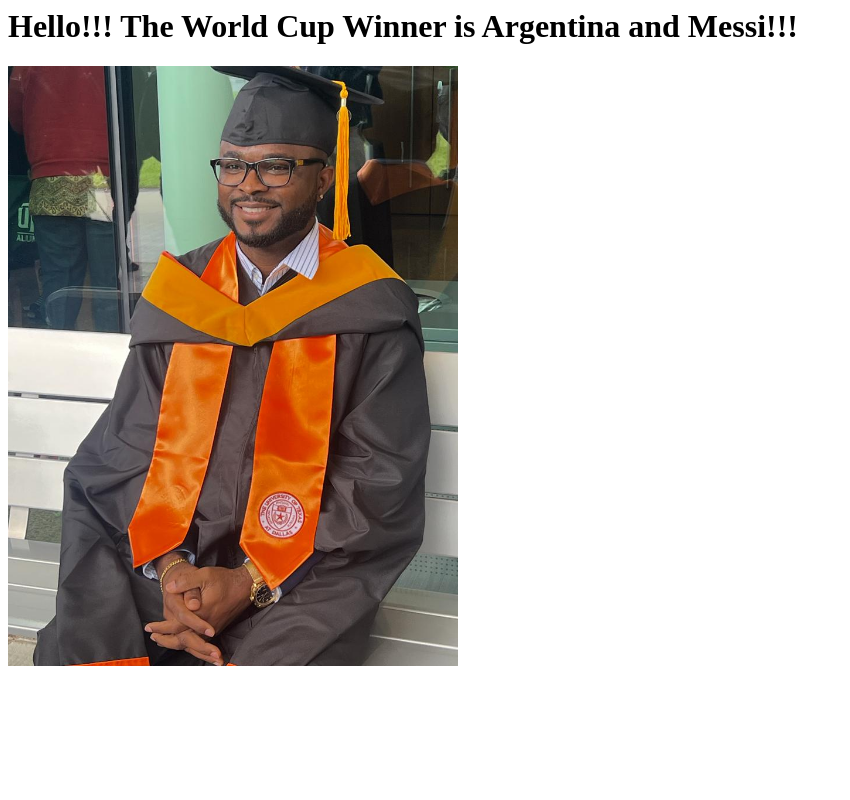
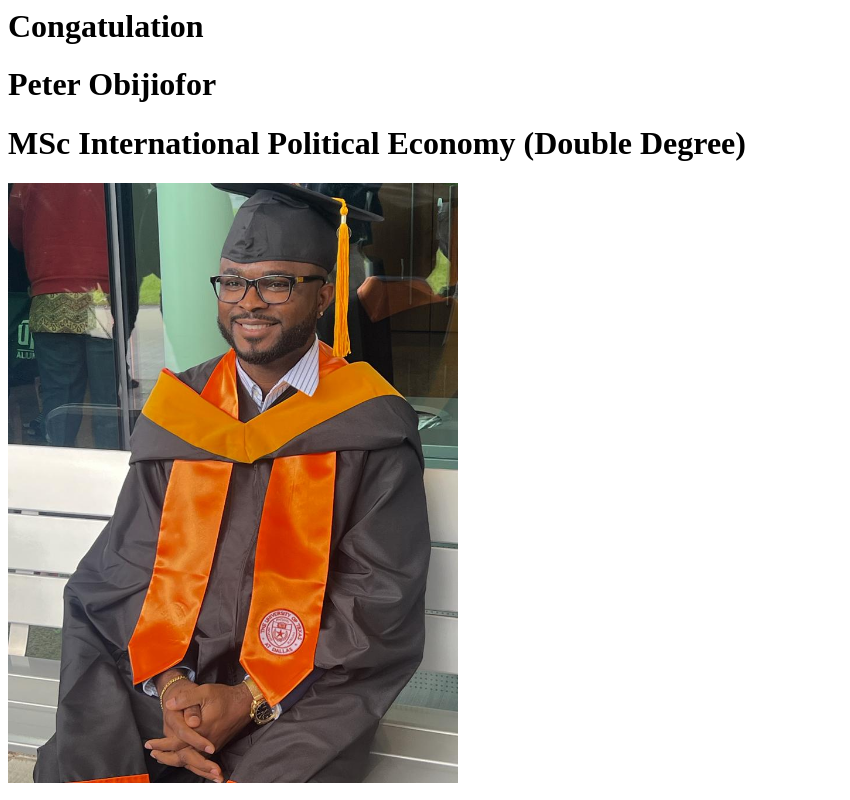
Before and after one commit to DoingsLLC/doingsllc, a plain HTML site: page index.html in a window 1280 px wide. Shown: the whole page, without its empty margins (0-850 px from the left). Drawn offline with Linux system fonts and the light colour scheme.

Commit message:
Update index.html

```diff
--- a/index.html
+++ b/index.html
@@ -1,6 +1,9 @@
 <html>
 
-<h1>Hello!!! The World Cup Winner is Argentina and Messi!!!</h1>
+<h1>Congatulation</h1>
+<h1>Peter Obijiofor</h1>
+<h1>MSc International Political Economy (Double Degree)</h1>
+
 <div>
 
 <image src="peterobi.jpg" height="600">
```
